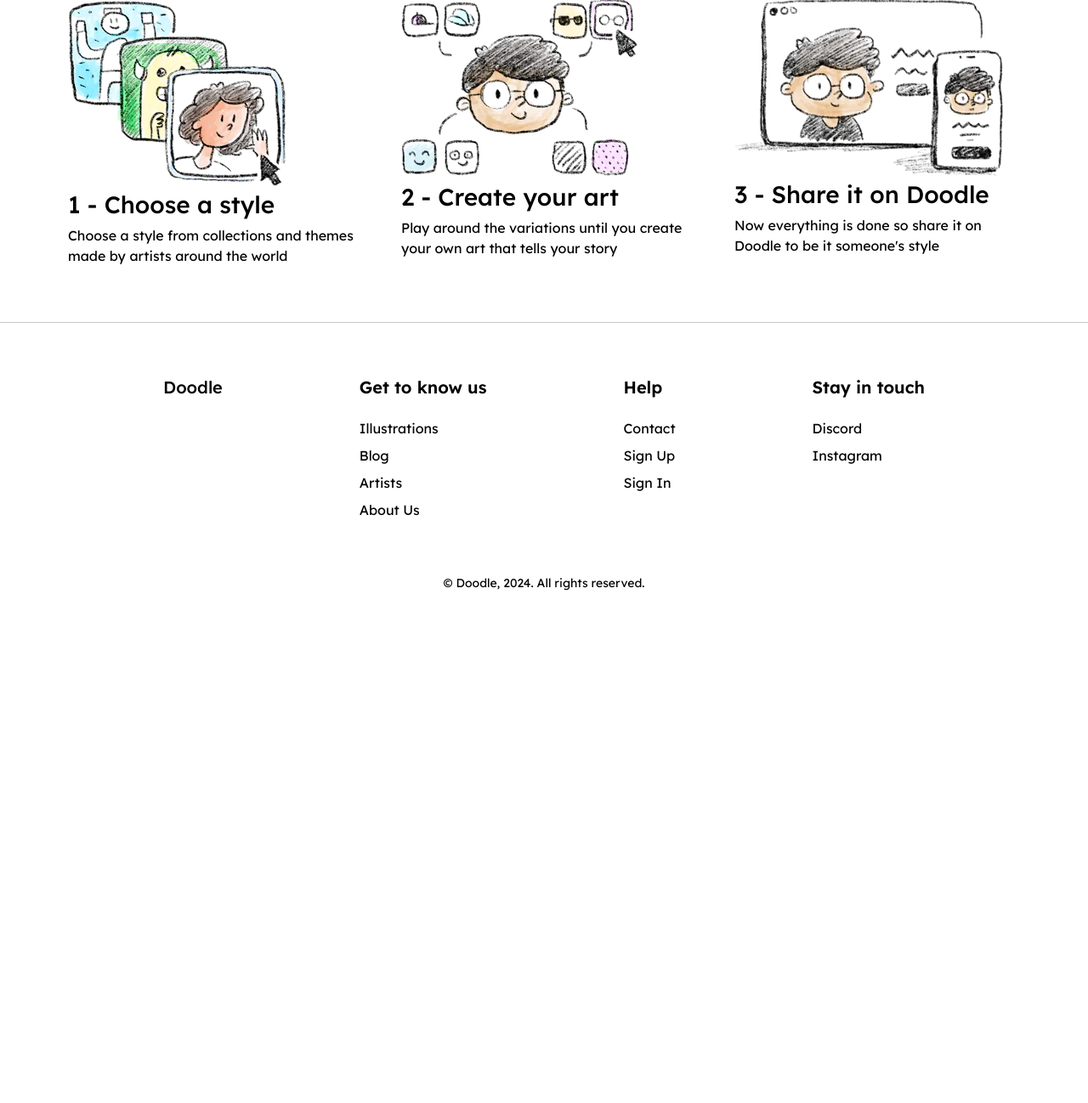
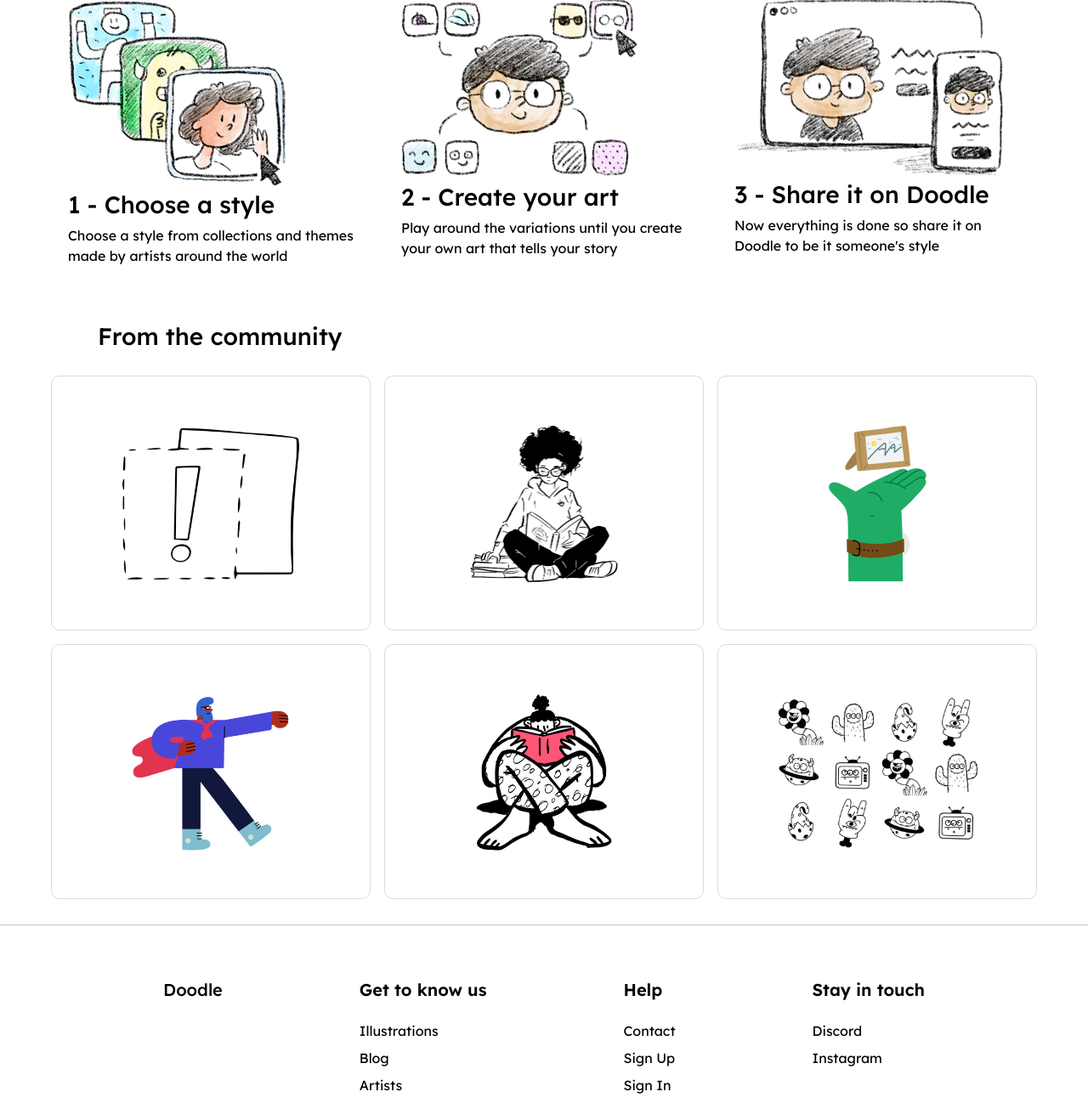
Before and after one commit to techyargonn/big-project, a Django app: page / in a window 1280 px wide. Shown: the part 712-2010 px from the top of the page at 85% size. Before the commit the page ends 1407 px from the top, so only its background shows below. Run offline with Django 5.2, Linux system fonts and the light colour scheme.

Commit message:
Added content to home page

```diff
--- a/illustrations/templates/illustrations/contact.html
+++ b/illustrations/templates/illustrations/contact.html
@@ -62,7 +62,7 @@ background: #fff;
 }
 
 ::-webkit-scrollbar-thumb {
-background: #000;
+background: #198754;
 border-radius: 10px;
 }
 </style>
--- a/illustrations/templates/illustrations/index.html
+++ b/illustrations/templates/illustrations/index.html
@@ -47,6 +47,30 @@
         <img src="{% static 'assets/step-3.png' %}" style="height: 208px; width: 316px;">
         <h3 style="margin-top: 5px;">3 - Share it on Doodle</h3>
         <p>Now everything is done so share it on Doodle to be it someone's style</p>
+      </div>
+    </main>
+  </div>
+
+  <div class="" style="width: 100%;">
+    <h3 class="text-black" style="margin-left: 115px;">From the community</h3>
+    <main style=" max-width: 1200px; margin: 30px auto; padding: 0 20px; width: 100%; display: grid; grid-auto-rows: 300px; grid-template-columns: repeat(auto-fill, minmax(300px, 1fr)); grid-gap: 1em;">
+      <div class="text-center" style="border-radius: 10px; padding: 20px; color: #000; border: 1px solid #dbdbdb; transition: transform 0.2s ease; cursor: pointer;" onmouseover="this.style.transform='translateY(-5px)';" onmouseout="this.style.transform='translateY(0px)';">
+        <img src="{% static 'assets/image-1.png' %}" style="height: 200px; margin-top: 30px;">
+      </div>
+      <div class="text-center" style="border-radius: 10px; padding: 20px; color: #000; border: 1px solid #dbdbdb; transition: transform 0.2s ease; cursor: pointer;" onmouseover="this.style.transform='translateY(-5px)';" onmouseout="this.style.transform='translateY(0px)';">
+        <img src="{% static 'assets/image-2.png' %}" style="height: 200px; margin-top: 30px;">
+      </div>
+      <div class="text-center" style="border-radius: 10px; padding: 20px; color: #000; border: 1px solid #dbdbdb; transition: transform 0.2s ease; cursor: pointer;" onmouseover="this.style.transform='translateY(-5px)';" onmouseout="this.style.transform='translateY(0px)';">
+        <img src="{% static 'assets/image-3.png' %}" style="height: 200px; margin-top: 30px;">
+      </div>
+      <div class="text-center" style="border-radius: 10px; padding: 20px; color: #000; border: 1px solid #dbdbdb; transition: transform 0.2s ease; cursor: pointer;" onmouseover="this.style.transform='translateY(-5px)';" onmouseout="this.style.transform='translateY(0px)';">
+        <img src="{% static 'assets/image-4.png' %}" style="height: 200px; margin-top: 30px;">
+      </div>
+      <div class="text-center" style="border-radius: 10px; padding: 20px; color: #000; border: 1px solid #dbdbdb; transition: transform 0.2s ease; cursor: pointer;" onmouseover="this.style.transform='translateY(-5px)';" onmouseout="this.style.transform='translateY(0px)';">
+        <img src="{% static 'assets/image-5.png' %}" style="height: 200px; margin-top: 30px;">
+      </div>
+      <div class="text-center" style="border-radius: 10px; padding: 20px; color: #000; border: 1px solid #dbdbdb; transition: transform 0.2s ease; cursor: pointer;" onmouseover="this.style.transform='translateY(-5px)';" onmouseout="this.style.transform='translateY(0px)';">
+        <img src="{% static 'assets/image-6.png' %}" style="height: 200px; margin-top: 30px;">
       </div>
     </main>
   </div>
--- a/templates/base.html
+++ b/templates/base.html
@@ -27,7 +27,7 @@ background: #fff;
 }
 
 ::-webkit-scrollbar-thumb {
-background: #000;
+background: #198754;
 border-radius: 10px;
 }
 
```
Also changed, not shown: static/assets/image-1.png (added), static/assets/image-2.png (added), static/assets/image-3.png (added), static/assets/image-4.png (added), static/assets/image-5.png (added), static/assets/image-6.png (added).
